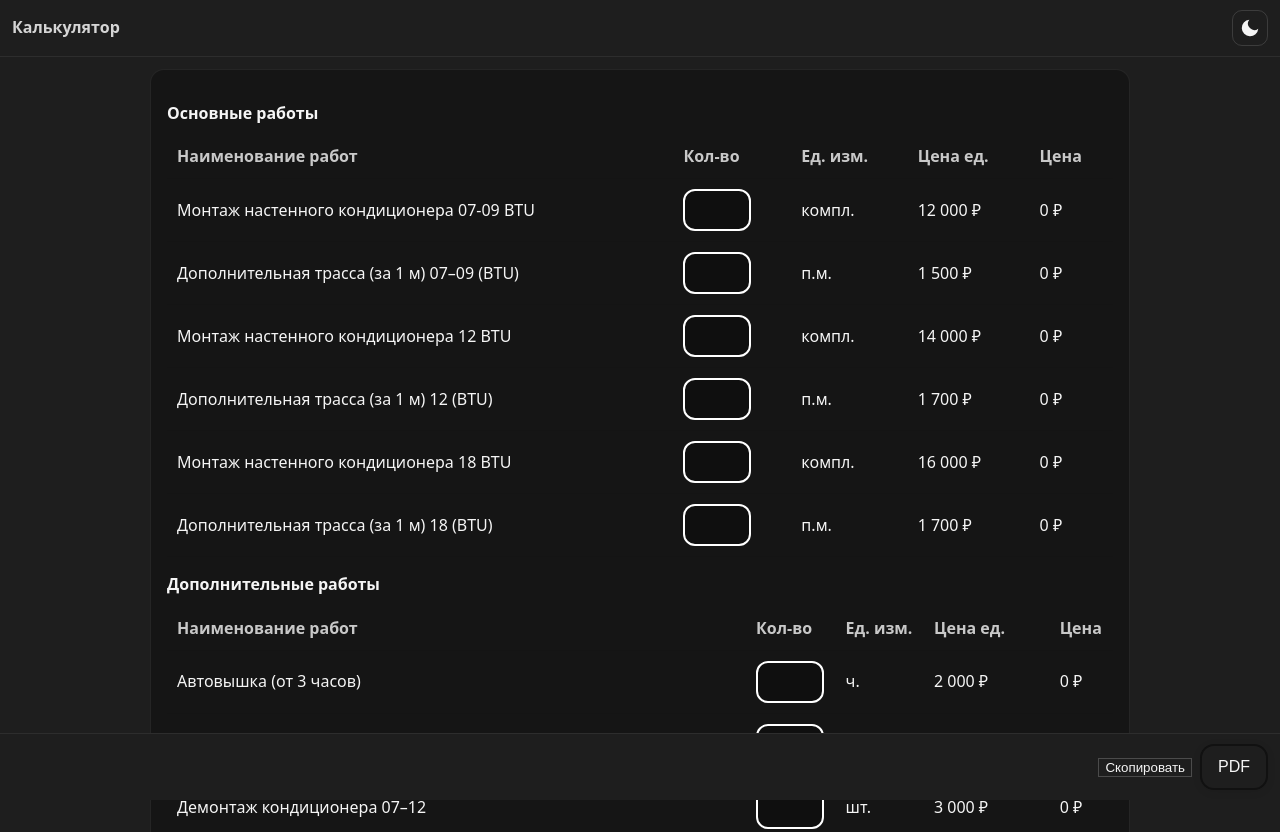
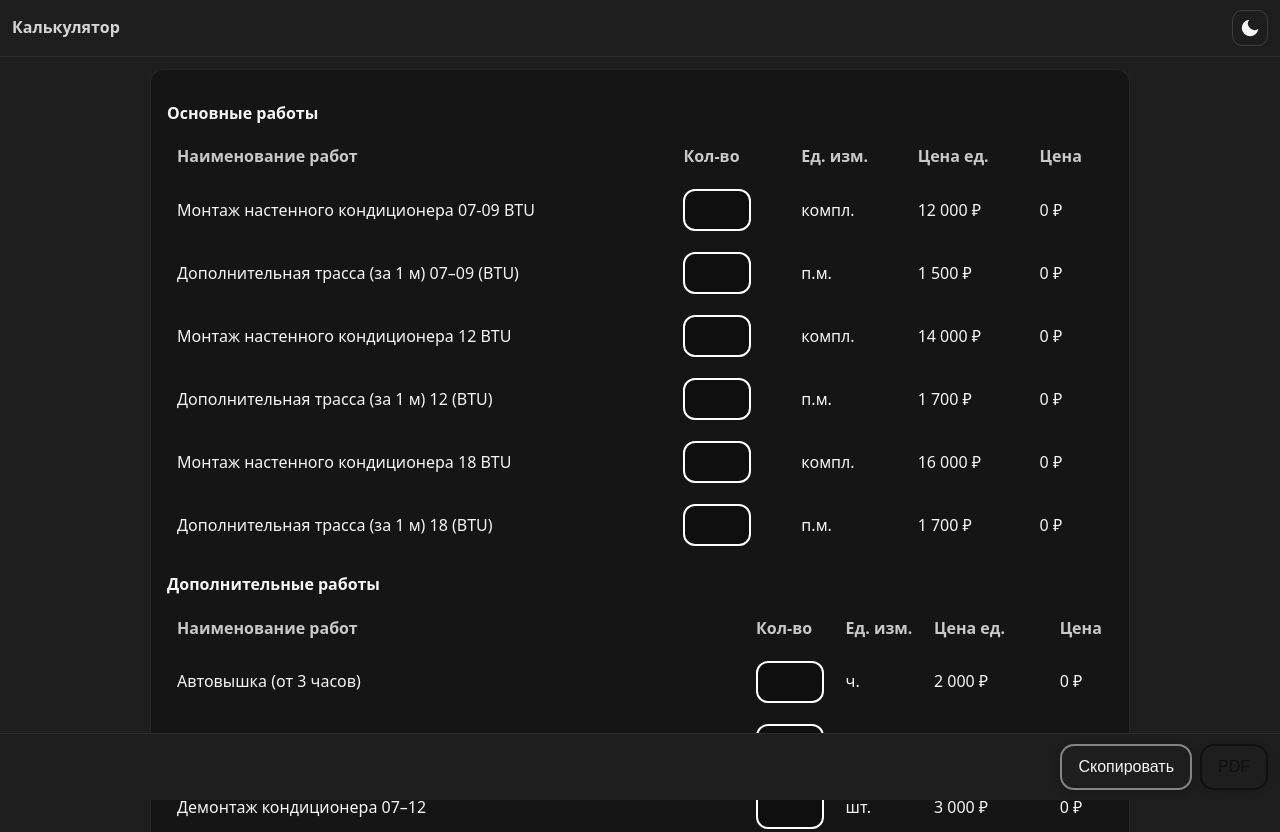
Before and after one commit to iglesius-rus/Calculator-, a plain HTML site: page index.html in a window 1280 px wide. Shown: the top 832 px of the page. Drawn offline with Linux system fonts and the light colour scheme.

Commit message:
Add files via upload

```diff
--- a/index.html
+++ b/index.html
@@ -4,7 +4,7 @@
 <meta charset="utf-8"/>
 <meta name="viewport" content="width=device-width, initial-scale=1"/>
 <title>Калькулятор стоимости работ — Nord Чеб</title>
-<link rel="stylesheet" href="style.css?v005"/>
+<link rel="stylesheet" href="style.css?v006"/>
 <meta http-equiv="Cache-Control" content="no-cache, no-store, must-revalidate"/>
 <meta http-equiv="Pragma" content="no-cache"/>
 <meta http-equiv="Expires" content="0"/>
@@ -77,9 +77,9 @@
 
 
 <div id="scrollFab" class="scroll-fab" role="button" aria-label="Прокрутить страницу" title="Вверх">↑</div>
-<footer>Версия: 2509_005<br/>© Суперкондиционерщик Вано 2025</footer>
+<footer>Версия: 2509_006<br/>© Суперкондиционерщик Вано 2025</footer>
 
-<script src="script.js?v005"></script>
+<script src="script.js?v006"></script>
 <script>
   // Данные — MAIN и EXTRA
   const MAIN = [
--- a/style.css
+++ b/style.css
@@ -86,12 +86,29 @@ body.dark .quickbar {border-color:#fff1;}
 body.dark
 body.dark .btn-outline {border-color:#fff2;}
 
-.quickbar .btn-primary {
+
+body.dark
+
+.quickbar .btn-primary,
+.quickbar .btn-outline {
+  border: 2px solid;
+  border-color: rgba(255,255,255,.45);
+  color: #f5f5f5;
   background: transparent;
-  color: var(--text);
-  border: 1px solid rgba(0,0,0,.2);
+  border-radius: 14px;
+  padding: 12px 16px;
+  font-size: 16px;
+  cursor: pointer;
+  transition: background .2s, color .2s, border-color .2s, transform .05s;
+  box-shadow: 0 2px 8px rgba(0,0,0,.25);
 }
-body.dark .quickbar .btn-primary {
-  border-color: rgba(255,255,255,.2);
-  color: var(--text);
+.quickbar .btn-primary:hover,
+.quickbar .btn-outline:hover { background: rgba(255,255,255,.06); }
+.quickbar .btn-primary:active,
+.quickbar .btn-outline:active { transform: translateY(1px); }
+@media (prefers-color-scheme: light){
+  .quickbar .btn-primary,
+  .quickbar .btn-outline { border-color: rgba(0,0,0,.45); color:#111; box-shadow: 0 2px 8px rgba(0,0,0,.08); }
+  .quickbar .btn-primary:hover,
+  .quickbar .btn-outline:hover { background: rgba(0,0,0,.06); }
 }
```
